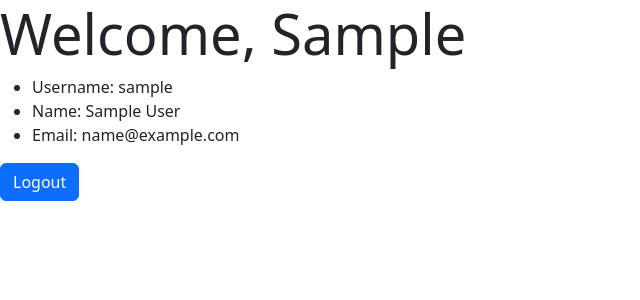
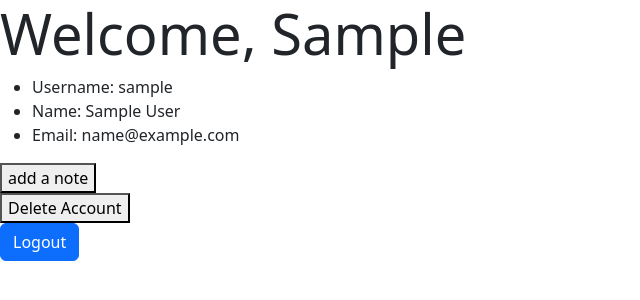
Before and after one commit to violet-kester/flask-notes, a Flask app: a page that uses templates/user.html in a window 1280 px wide. Shown: the top 300 px of the page, without its empty margins (0-640 px from the left). Run offline with Flask 3, Linux system fonts and the light colour scheme; the visitor is signed in with stand-in values (Sample User, id 1); tables that the repository leaves empty hold one stand-in row (values such as "Sample post").

Commit message:
added notes

```diff
--- a/app.py
+++ b/app.py
@@ -2,9 +2,10 @@ import os
 
 from flask import Flask, render_template, redirect, session, flash
 from flask_debugtoolbar import DebugToolbarExtension
+from werkzeug.exceptions import Unauthorized
 
-from models import connect_db, db, User
-from forms import RegisterForm, LoginForm, CSRFProtectForm
+from models import connect_db, db, User, Note
+from forms import RegisterForm, LoginForm, CSRFProtectForm, AddNoteForm
 
 app = Flask(__name__)
 app.config["SQLALCHEMY_DATABASE_URI"] = os.environ.get(
@@ -14,6 +15,8 @@ app.config["SECRET_KEY"] = "abc123"
 
 connect_db(app)
 db.create_all()
+
+app.config['DEBUG_TB_INTERCEPT_REDIRECTS'] = False
 
 toolbar = DebugToolbarExtension(app)
 
@@ -85,8 +88,9 @@ def show_user_page(username):
     is_authorized = session["username"] == username
 
     if not is_logged_in or not is_authorized:
-        flash("You're not authorized!") # could raise not authorized resp
-        return redirect("/")
+        # flash("You're not authorized!")
+        # return redirect("/")
+        raise Unauthorized()
 
     else:
         user = User.query.get_or_404(username)
@@ -107,3 +111,48 @@ def logout():
 
     #TODO: display msg to user about why it failed
     return redirect("/")
+
+
+@app.post("/users/<username>/delete")
+def delete_user(username):
+    """Delete user account."""
+
+    form = CSRFProtectForm()
+    is_logged_in = "username" in session
+    is_authorized = session["username"] == username
+
+    if not is_logged_in or not is_authorized:
+        # flash("You're not authorized!")
+        # return redirect("/")
+        raise Unauthorized()
+
+    elif form.validate_on_submit():
+        # Remove "username" if present, but no errors if it wasn't
+        session.pop("username", None)
+        user = User.query.get_or_404(username)
+        db.session.delete(user);
+        db.session.commit()
+
+        return redirect('/')
+
+
+@app.route("/users/<username>/notes/add", methods=["GET", "POST"])
+def add_note(username):
+    """GET: Show user's notes.
+    POST: Add note and submit to database."""
+
+    form = AddNoteForm()
+
+    if form.validate_on_submit():
+        title = form.title.data
+        content = form.content.data
+
+        note = Note(title=title, content=content, owner=username)
+        db.session.add(note)
+        db.session.commit()
+
+        # on successful login, redirect to secret page
+        return redirect(f"/users/{username}")
+
+    else:
+        return render_template("add_note.html", form=form)
--- a/forms.py
+++ b/forms.py
@@ -1,6 +1,6 @@
 from flask_wtf import FlaskForm
-from wtforms import StringField, PasswordField
-from wtforms.validators import InputRequired
+from wtforms import StringField, PasswordField, TextAreaField
+from wtforms.validators import InputRequired, Length
 
 
 class RegisterForm(FlaskForm):
@@ -8,28 +8,32 @@ class RegisterForm(FlaskForm):
 
     username = StringField(
         "Username",
-        validators=[InputRequired()]
+        validators=[InputRequired(),
+                    Length(max=20)]
     )
 
     password = PasswordField(
         "Password",
-        validators=[InputRequired()]
+        validators=[InputRequired(),
+                    Length(max=100)]
     )
 
     email = StringField(
         "E-mail",
-        validators=[InputRequired()
-                    ]
+        validators=[InputRequired(),
+                    Length(max=50)]
     )
 
     first_name = StringField(
         "First name",
-        validators=[InputRequired()]
+        validators=[InputRequired(),
+                    Length(max=30)]
     )
 
     last_name = StringField(
         "Last name",
-        validators=[InputRequired()]
+        validators=[InputRequired(),
+                    Length(max=30)]
     )
 
 
@@ -38,14 +42,31 @@ class LoginForm(FlaskForm):
 
     username = StringField(
         "Username",
-        validators=[InputRequired()]
+        validators=[InputRequired(),
+                    Length(max=20)]
     )
 
     password = PasswordField(
         "Password",
-        validators=[InputRequired()]
+        validators=[InputRequired(),
+                    Length(max=100)]
     )
 
 
 class CSRFProtectForm(FlaskForm):
     """Form just for CSRF Protection"""
+
+
+class AddNoteForm(FlaskForm):
+    """Form for adding a note."""
+
+    title = StringField(
+        "Title",
+        validators=[InputRequired(),
+                    Length(max=100)]
+    )
+
+    content = TextAreaField(
+        "Title",
+        validators=[InputRequired()]
+    )
--- a/templates/user.html
+++ b/templates/user.html
@@ -12,11 +12,45 @@
     <li>Email: {{ user.email }}</li>
   </ul>
 
-    <form action="/logout" method="POST">
+  {% for note in user.notes %}
 
+    <h4>{{ note.title }}</h4>
+    <p>{{ note.content }}</p>
+
+    <form>
       {{form.hidden_tag()}}
-
-      <button type="submit" class="btn btn-primary">Logout</button>
+      <button
+      formaction="/notes/{{ note.id }}/update"
+      formmethod="GET">
+        edit
+      </button>
+      <button
+      formaction="/notes/{{ note.id }}/delete"
+      formmethod="POST">
+        delete
+      </button>
     </form>
 
+  {% endfor %}
+
+  <a href="/users/{{ user.username }}/notes/add">
+    <button>add a note</button>
+  </a>
+
+  <form action="/users/{{ user.username }}/delete" method="POST">
+    {{form.hidden_tag()}}
+    <button>
+      Delete Account
+    </button>
+  </form>
+
+  <form action="/logout" method="POST">
+    {{form.hidden_tag()}}
+    <button
+    type="submit"
+    class="btn btn-primary">
+      Logout
+  </button>
+  </form>
+
 {% endblock %}
```
Also changed, not shown: models.py (+26 -0 lines), templates/add_note.html (added, +27 -0 lines).
